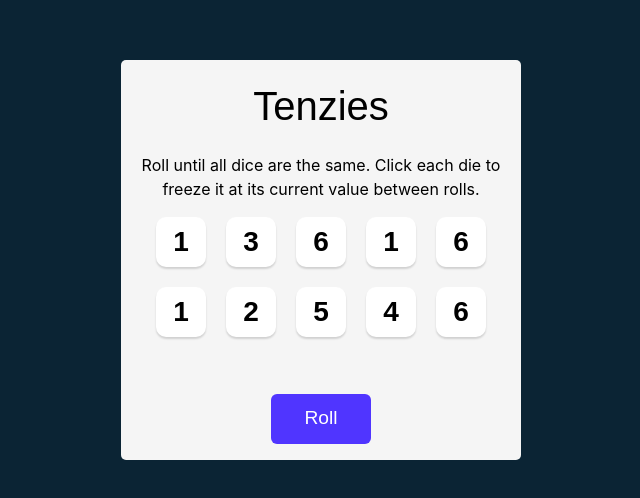
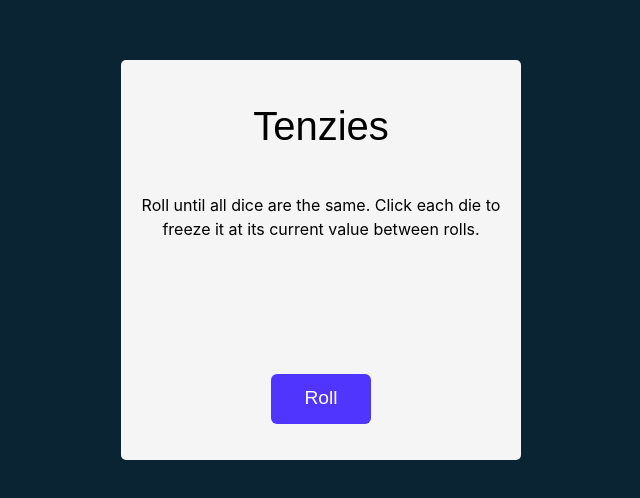
Before and after one commit to HammadRyaz/studious-journey, a React (Vite) app: page / in a window 1280 px wide. Shown: the part 140-638 px from the top of the page, without its empty margins (319-959 px from the left). Built offline with nearby package versions, Linux system fonts and the light colour scheme.

Commit message:
reset project to new

```diff
--- a/src/App.jsx
+++ b/src/App.jsx
@@ -3,65 +3,16 @@ import Die from "./Die"
 import { nanoid } from "nanoid"
 
 export default function App() {
-    const [dice, setDice] = useState(generateAllNewDice())
-
-    /**
-     * Challenge:
-     * Log "Game won!" to the console only if the 2 winning
-     * conditions are met.
-     *
-     * 1. all the dice are being held, and
-     * 2. all the dice have the same value
-     *
-     * For now, no need to even save a variable!
-     */
-    if (dice.every(die => die.isHeld)) {
-        console.log("Game won!")
-    }
-
-    function generateAllNewDice() {
-        return new Array(10)
-            .fill(0)
-            .map(() => ({
-                value: Math.ceil(Math.random() * 6),
-                isHeld: false,
-                id: nanoid()
-            }))
-    }
-
-    function rollDice() {
-        setDice(oldDice => oldDice.map(die =>
-            die.isHeld ?
-                die :
-                { ...die, value: Math.ceil(Math.random() * 6) }
-        ))
-    }
-
-    function hold(id) {
-        setDice(oldDice => oldDice.map(die =>
-            die.id === id ?
-                { ...die, isHeld: !die.isHeld } :
-                die
-        ))
-    }
-
-    const diceElements = dice.map(dieObj => (
-        <Die
-            key={dieObj.id}
-            value={dieObj.value}
-            isHeld={dieObj.isHeld}
-            hold={() => hold(dieObj.id)}
-        />
-    ))
+  const [dice, setDice] = useState()
 
   return (
     <main>
       <h1 className="title">Tenzies</h1>
       <p className="instructions">Roll until all dice are the same. Click each die to freeze it at its current value between rolls.</p>
       <div className="dice-container">
-                {diceElements}
+
       </div>
-            <button className="roll-dice" onClick={rollDice}>Roll</button>
+      <button className="roll-dice">Roll</button>
     </main>
   )
 }
--- a/src/Die.jsx
+++ b/src/Die.jsx
@@ -1,12 +1,9 @@
-export default function Die(props) {
-    const styles = {
-        backgroundColor: props.isHeld ? "#59E391" : "white"
-    }
+import React from 'react'
 
-    return (
-        <button
-            style={styles}
-            onClick={props.hold}
-        >{props.value}</button>
-    )
+const Die = () => {
+  return (
+    <div>Die</div>
+  )
 }
+
+export default Die
```
Lines whose indentation alone changed are shown as unchanged.
